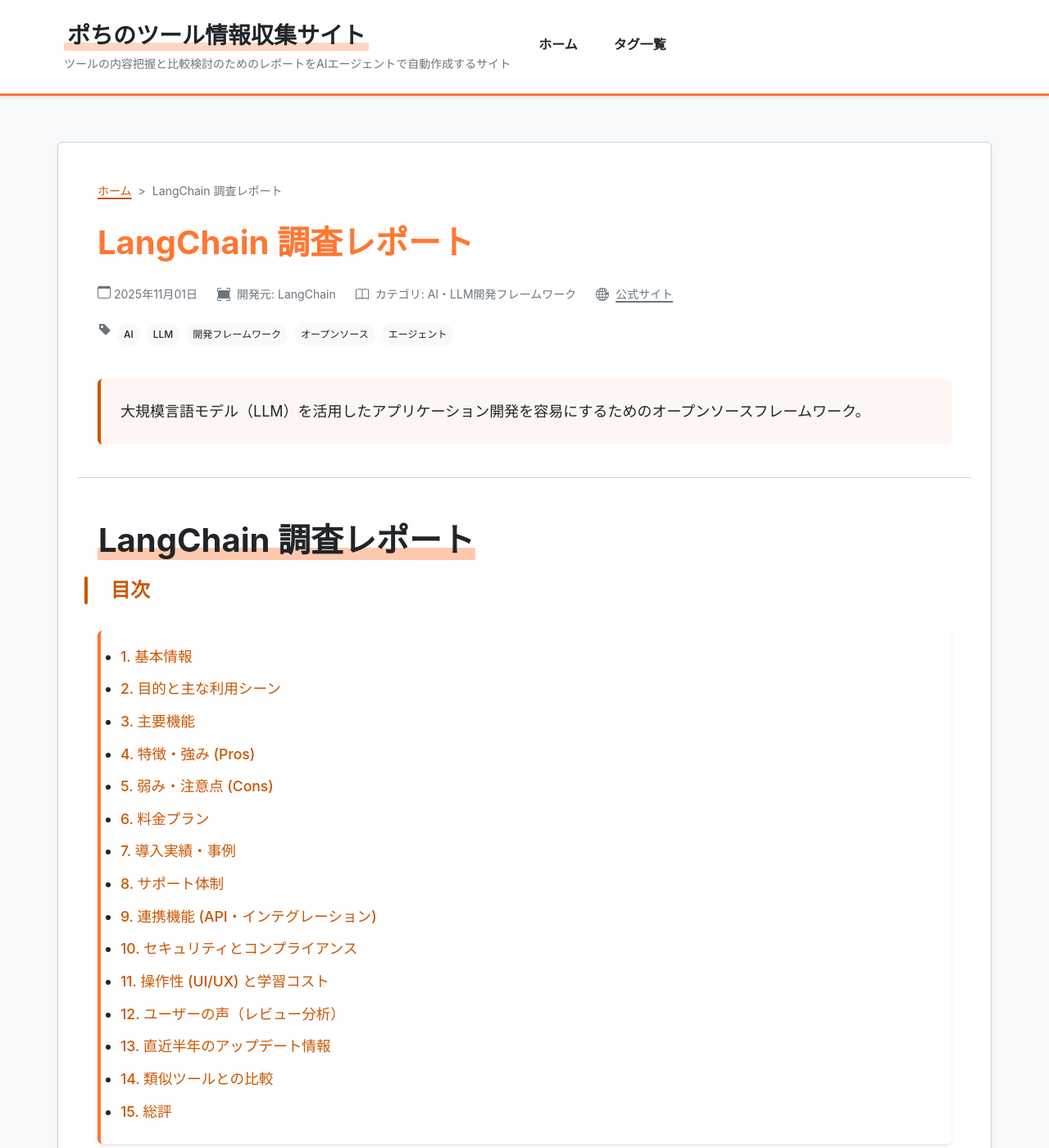
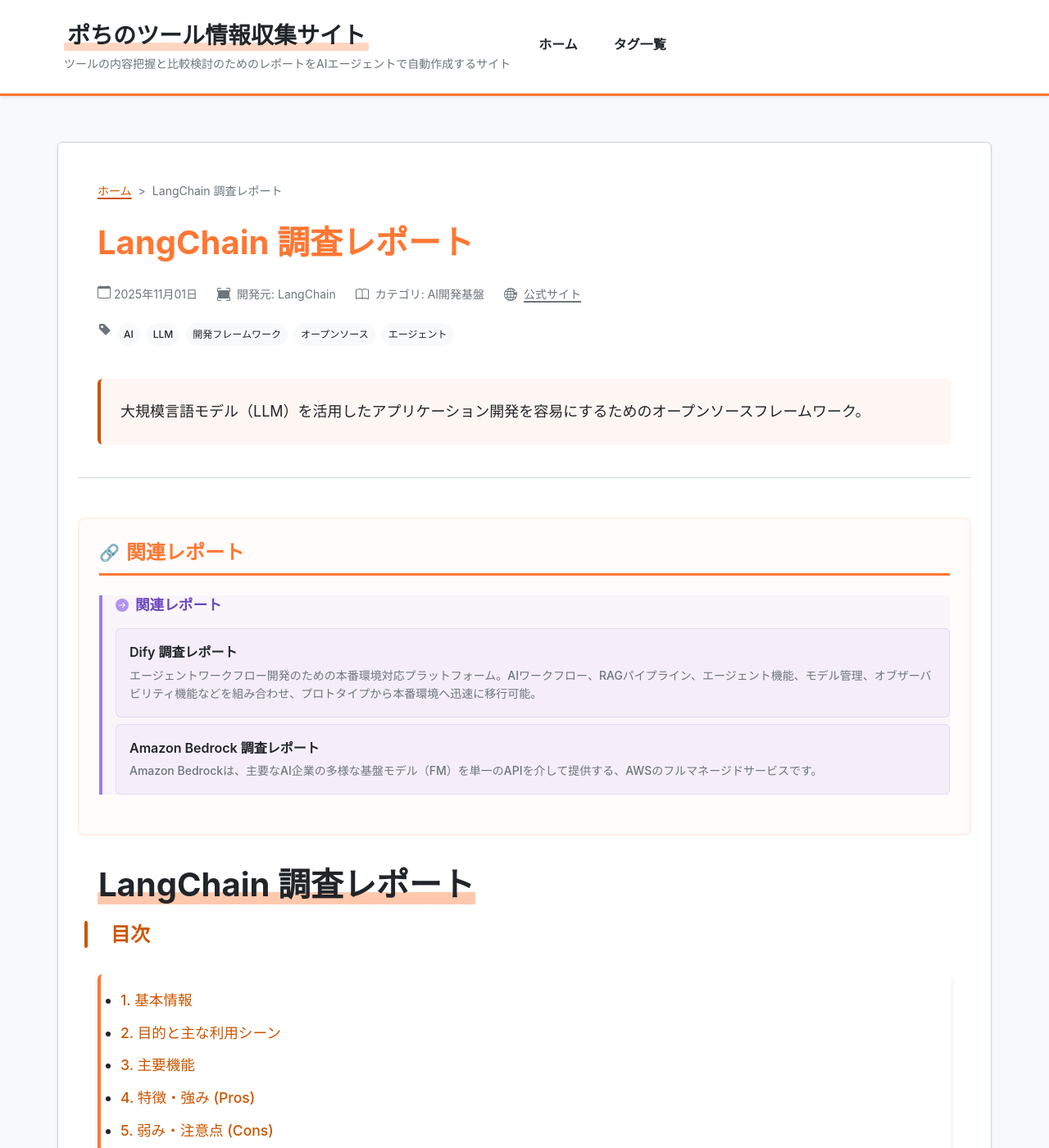
Before and after one commit to aegisfleet/tool-survey-report, a Jekyll site: the page built from _reports/langchain.md, in a window 1280 px wide and 1400 px high. Shown: the whole window at 82% size. Built offline with Jekyll 4.4.1, drawn with Linux system fonts in a browser that asks for light colours.

Commit message:
feat: Amazon Bedrockのレポートを更新し関連ファイルを整理 (#277)
AGENTS.mdの指示に基づき、_reports/amazon-bedrock.mdを2025-12-23時点の最新情報に更新しました。

主な更新点：
- 新しいモデル（Mistral Large 3など）の追加情報を反映
- 新しいサービス階層（Priority, Standard, Flex）の料金プランを追記

また、関連レポートとの整合性を確保するため、カテゴリを「AI開発基盤」に統一し、以下のレポートとの間で双方向の関連付けを設定しました。
- hugging-face.md
- dify.md
- langchain.md
- chatgpt.md

Co-authored-by: google-labs-jules[bot] <161369871+google-labs-jules[bot]@users.noreply.github.com>

```diff
--- a/_reports/amazon-bedrock.md
+++ b/_reports/amazon-bedrock.md
@@ -1,17 +1,27 @@
 ---
 title: "Amazon Bedrock 調査レポート"
 tool_name: "Amazon Bedrock"
-category: "AI"
+category: "AI開発基盤"
 developer: "Amazon Web Services (AWS)"
 official_site: "https://aws.amazon.com/bedrock/"
+links:
+  documentation: "https://docs.aws.amazon.com/bedrock/"
 date: "2025-10-25"
-last_updated: "2025-10-25"
+last_updated: "2025-12-23"
 tags:
   - "AI"
   - "生成AI"
   - "大規模言語モデル"
-  - "AI開発プラットフォーム"
+  - "AI開発基盤"
+  - "クラウド"
+  - "SaaS"
 description: "Amazon Bedrockは、主要なAI企業の多様な基盤モデル（FM）を単一のAPIを介して提供する、AWSのフルマネージドサービスです。"
+relationships:
+  related_tools:
+    - "Hugging Face"
+    - "Dify"
+    - "LangChain"
+    - "ChatGPT"
 ---
 
 # **Amazon Bedrock 調査レポート**
@@ -21,7 +31,10 @@ description: "Amazon Bedrockは、主要なAI企業の多様な基盤モデル
 * **ツール名**: Amazon Bedrock
 * **開発元**: Amazon Web Services (AWS)
 * **公式サイト**: [https://aws.amazon.com/bedrock/](https://aws.amazon.com/bedrock/)
-* **カテゴリ**: 生成AI, AI開発プラットフォーム
+* **関連リンク**:
+  * ドキュメント: [https://docs.aws.amazon.com/bedrock/](https://docs.aws.amazon.com/bedrock/)
+  * レビューサイト: [G2](https://www.g2.com/products/amazon-bedrock/reviews) | [ITreview](https://www.itreview.jp/products/amazon-bedrock/reviews)
+* **カテゴリ**: AI開発基盤
 * **概要**: Amazon Bedrockは、主要なAI企業の高性能な基盤モデル（FM）を単一のAPIを介して提供するフルマネージドサービスです。セキュリティ、プライバシー、責任あるAIを考慮して設計されており、開発者はインフラを管理することなく生成AIアプリケーションを迅速に構築・デプロイできます。
 
 ## **2. 目的と主な利用シーン**
@@ -38,7 +51,7 @@ description: "Amazon Bedrockは、主要なAI企業の多様な基盤モデル
 
 ## **3. 主要機能**
 
-* **モデル選択の多様性**: Anthropic (Claude), Meta (Llama), AI21 Labs (Jurassic), Stability AI, Cohere, Amazon (Titan) など、主要なAI企業のFMを選択可能。
+* **モデル選択の多様性**: Anthropic (Claude), Meta (Llama), Mistral AI, Stability AI, Cohere, Amazon (Titan) など、主要AI企業の最新モデルを含む約100種類の基盤モデル（FM）を選択可能。
 * **データによるカスタマイズ**: ナレッジベース、プロンプトエンジニアリング、ファインチューニングといったツールを用いて、自社データでモデルを安全にカスタマイズ。
 * **エージェント構築**: `Agents for Amazon Bedrock` を使用して、企業のデータソースに安全に接続し、自律的にタスクを実行するエージェントを構築。
 * **サーバーレス体験**: インフラのプロビジョニングや管理が不要で、すぐに利用を開始できる。
@@ -63,9 +76,12 @@ description: "Amazon Bedrockは、主要なAI企業の多様な基盤モデル
 
 * **課金体系**:
   * **オンデマンド**: コミットメントなしの従量課金制。テキストモデルは入出力のトークン数、画像モデルは生成枚数に応じて課金。
-  * **バッチ**: 大量の入力を一度に処理するためのモード。オンデマンドと比較して割引価格で提供。
   * **プロビジョニング済みスループット**: 大量かつ安定した推論ワークロード向け。モデルユニットを時間単位で購入し、1ヶ月または6ヶ月のコミットメントで割引が適用される。
-* **モデルごとの価格**: 料金はモデルプロバイダー（Amazon, Anthropic, Cohere, Meta, Stability AIなど）とモデルの種類によって大きく異なる。
+* **サービス階層 (Service Tiers)**: 2025年11月より、ワークロードの要件に応じてパフォーマンスとコストを最適化する3つのサービス階層が導入された。
+  * **Priority**: ミッションクリティカルなアプリケーション向け。他の階層より優先的に処理され、低レイテンシーを実現するが、料金は割高になる。
+  * **Standard**: 通常のAIタスク向け。一貫したパフォーマンスを標準料金で提供。
+  * **Flex**: 緊急性の低いワークロード向け。より長いレイテンシーを許容できる場合に、コストを抑えて利用可能。
+* **モデルごとの価格**: 料金はモデルプロバイダー、モデルの種類、選択したサービス階層によって大きく異なる。
 * **無料トライアル**: AWS無料利用枠の一部として、特定のモデルを一定量まで無料で試すことが可能。
 
 ## **7. 導入実績・事例**
@@ -109,7 +125,12 @@ description: "Amazon Bedrockは、主要なAI企業の多様な基盤モデル
 
 ## **13. 直近半年のアップデート情報**
 
-* (現時点では情報が不足しているため、このセクションは今後の調査で追記する)
+* **2025年12月2日: オープンウェイトモデルの大幅な追加**
+  * Mistral AIの`Mistral Large 3`やGoogleの`Gemma 3`ファミリーなど、新たに18種類のフルマネージド・オープンウェイトモデルが追加された。
+  * これにより、Amazon Bedrockで利用可能なモデルの総数は約100種類となった。
+* **2025年11月18日: 新しいサービス階層の導入**
+  * ワークロードの要件に応じてコストとパフォーマンスを最適化するため、`Priority`, `Standard`, `Flex`の3つのサービス階層が導入された。
+  * これにより、ユーザーはリアルタイム応答性が求められるタスクには`Priority`を、コストを重視するバッチ処理などには`Flex`を選択できるようになった。
 
 ## **14. 類似ツールとの比較**
 
--- a/_reports/dify.md
+++ b/_reports/dify.md
@@ -1,7 +1,7 @@
 ---
 title: "Dify 調査レポート"
 tool_name: "Dify"
-category: "AIアプリケーション開発プラットフォーム"
+category: "AI開発基盤"
 developer: "LangGenius"
 official_site: "https://dify.ai/"
 links:
@@ -15,6 +15,10 @@ tags:
   - "ローコード"
   - "AIエージェント"
 description: "エージェントワークフロー開発のための本番環境対応プラットフォーム。AIワークフロー、RAGパイプライン、エージェント機能、モデル管理、オブザーバビリティ機能などを組み合わせ、プロトタイプから本番環境へ迅速に移行可能。"
+relationships:
+  related_tools:
+    - "LangChain"
+    - "Amazon Bedrock"
 ---
 
 # **Dify 調査レポート**
--- a/_reports/langchain.md
+++ b/_reports/langchain.md
@@ -1,7 +1,7 @@
 ---
 title: "LangChain 調査レポート"
 tool_name: "LangChain"
-category: "AI・LLM開発フレームワーク"
+category: "AI開発基盤"
 developer: "LangChain"
 official_site: "https://www.langchain.com/"
 links:
@@ -15,6 +15,10 @@ tags:
   - "オープンソース"
   - "エージェント"
 description: "大規模言語モデル（LLM）を活用したアプリケーション開発を容易にするためのオープンソースフレームワーク。"
+relationships:
+  related_tools:
+    - "Dify"
+    - "Amazon Bedrock"
 ---
 
 # **LangChain 調査レポート**
```
Also changed, not shown: _reports/chatgpt.md (+1 -0 lines), _reports/hugging-face.md (+2 -1 lines).
